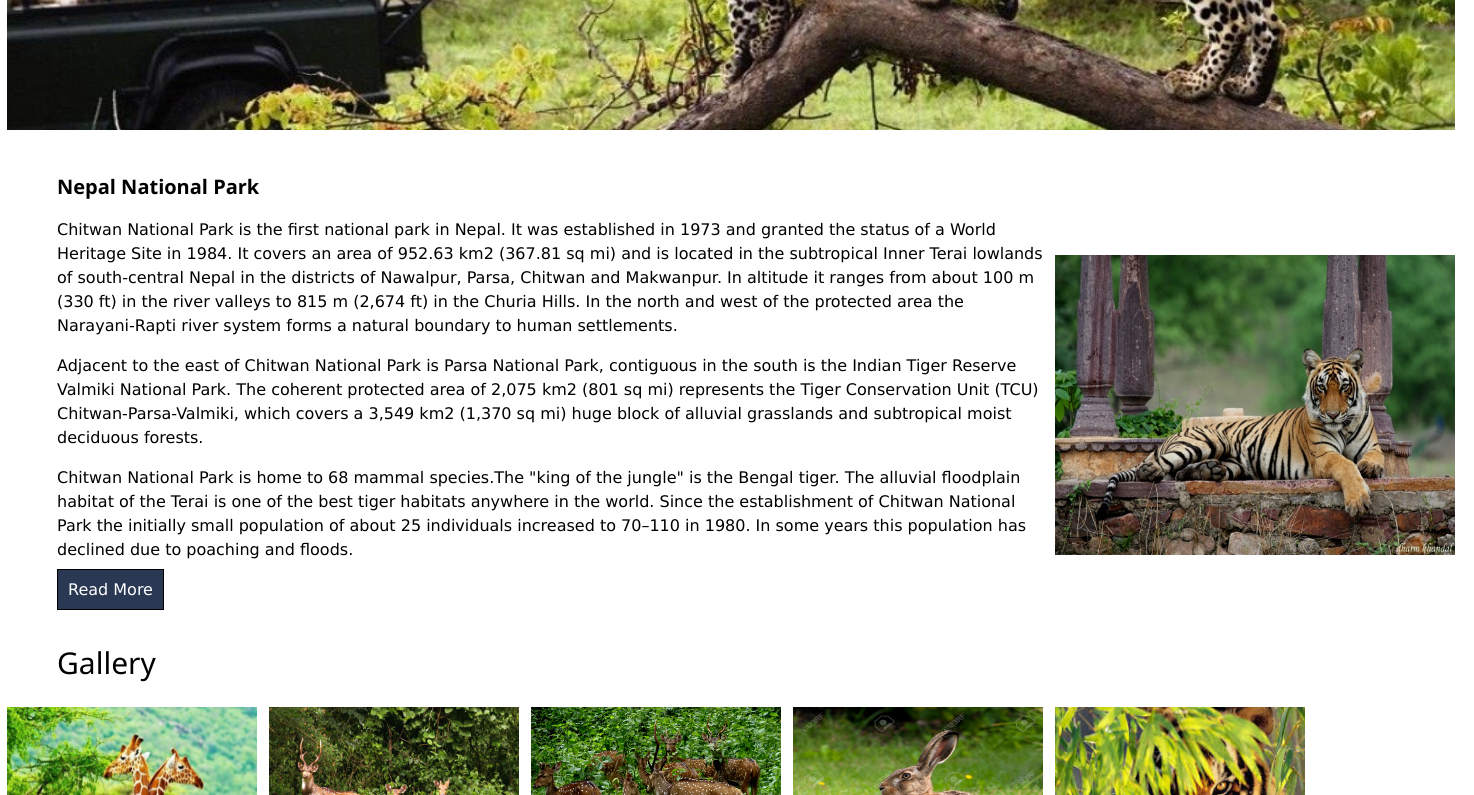
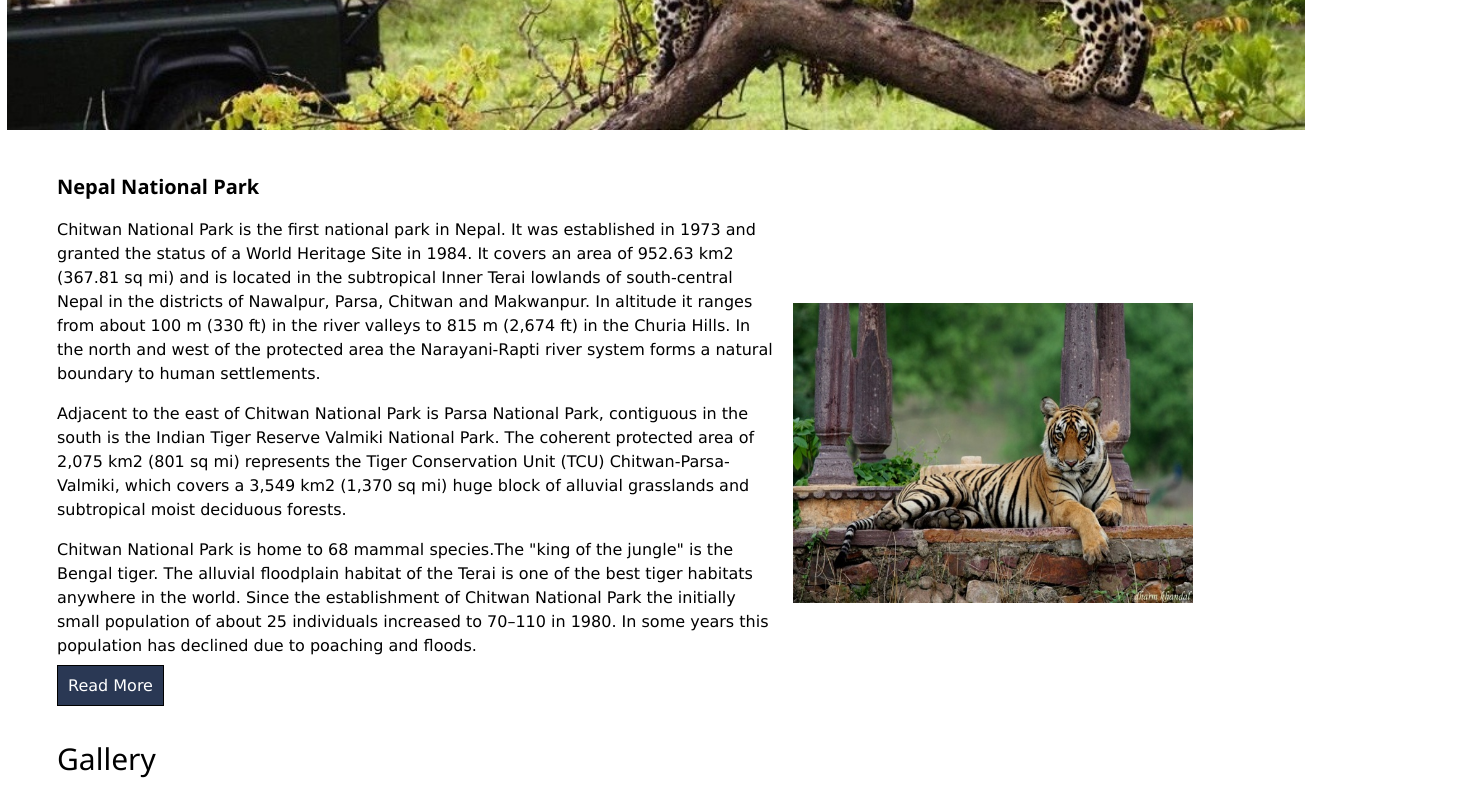
Before and after one commit to ujjawalanand1/nepal-wildlife-website-school-project-, a plain HTML site: page index.html in a window 1280 px wide. Shown: the part 560-1355 px from the top of the page, 1474 px wide, since content can reach past the window. Drawn offline with nearby package versions, Linux system fonts and the light colour scheme.

Commit message:
Update index.html

```diff
--- a/index.html
+++ b/index.html
@@ -34,7 +34,7 @@
 </tr>
 <tr><td width="100%" colspan="5"><img src="image/leopard.jpg" width="100%" height="450"></td></tr>
 <tr>
-<td colspan="4"  class="head"><h2>Nepal National Park</h2>
+<td colspan="3"  class="head"><h2>Nepal National Park</h2>
 <p> Chitwan National Park is the first national park in Nepal. It was established in 1973 and granted the status of a World Heritage Site in 1984. It covers an area of 952.63 km2 (367.81 sq mi) and is located in the subtropical Inner Terai lowlands of south-central Nepal in the districts of Nawalpur, Parsa, Chitwan and Makwanpur. In altitude it ranges from about 100 m (330 ft) in the river valleys to 815 m (2,674 ft) in the Churia Hills.
 In the north and west of the protected area the Narayani-Rapti river system forms a natural boundary to human settlements. </p>
 
@@ -43,7 +43,7 @@ In the north and west of the protected area the Narayani-Rapti river system form
 
 <p><a href ="about.html">Read More</a></p></td>
 
-<td colspan="1"><img src="image/Credit-Dharmendra-Khandal-Tiger-Watch.jpg" class="img-responsive imag"></td>
+<td colspan="2"><img src="image/Credit-Dharmendra-Khandal-Tiger-Watch.jpg" class="img-responsive imag"></td>
 
 
 </tr>
```
